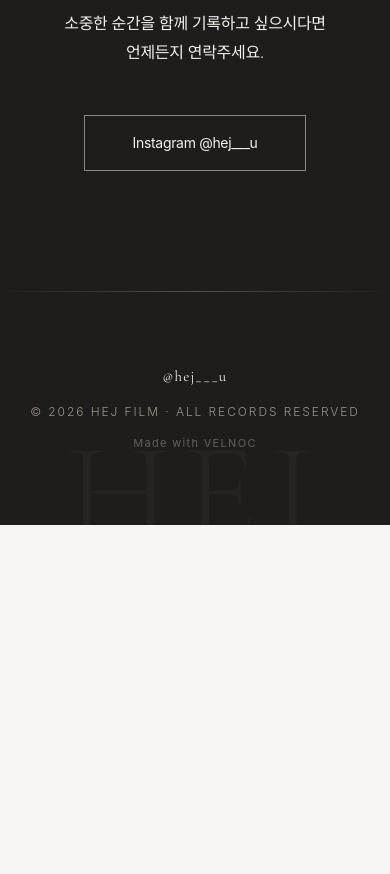
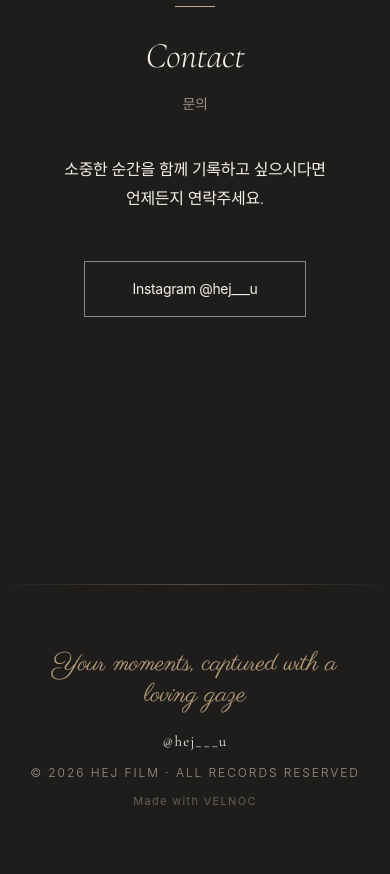
Before and after one commit to hungryangel/HEJ_film_page, an Astro site in the folder astro-site/: page / in a window 390 px wide. Shown: the part 7331-8205 px from the top of the page. Before the commit the page ends 7856 px from the top, so only its background shows below. Built offline with nearby package versions, Linux system fonts and the light colour scheme; Astro itself is replaced by a stand-in of ours; a web font is replaced by a local one.

Commit message:
design: unify header background color and center Contact section on mobile

```diff
--- a/astro-site/src/components/Footer.astro
+++ b/astro-site/src/components/Footer.astro
@@ -1,22 +1,23 @@
 ---
 /**
- * Footer — 인스타 핸들 + 카피라이트 + 제작 크레딧 (절제된 미니멀)
- *  · 배경에 옅은 "HEJ" 세리프 워터마크
- *  · 스크롤이 닿으면 콘텐츠가 페이드인 (.reveal — ui.ts의 IntersectionObserver 연동)
+ * Footer
+ *  · 필기체 영문 태그라인(브랜드 정체성)
+ *  · 인스타 핸들 + 카피라이트 + 제작 크레딧
+ *  · 데스크톱: 좌(시그니처) / 우(메타) 한 줄 배치 · 모바일: 중앙 세로 정렬
+ *  · 스크롤이 닿으면 페이드인 (.reveal — ui.ts IntersectionObserver 연동)
  */
-import { site } from '../data/site';
-import { contactLinks } from '../data/site';
+import { site, contactLinks } from '../data/site';
 ---
 
 <footer class="footer-dark w-full" style="background:var(--color-dark);">
-  <!-- 배경 워터마크 (장식, 스크린리더 무시) -->
-  <span class="footer-watermark font-serif" aria-hidden="true">{site.brand}</span>
+  <div class="reveal footer-inner container-1200">
+    <!-- 왼쪽: 필기체 시그니처 -->
+    <p class="footer-signature font-script" aria-hidden="true">
+      {site.signature}
+    </p>
 
-  <div
-    class="reveal container-1200 flex flex-col items-center justify-center text-center"
-    style="padding-top:72px; padding-bottom:72px; gap:14px; position:relative; z-index:1;"
-  >
-    <!-- 인스타 핸들 — 바로 연락처로 -->
+    <!-- 오른쪽: 핸들 · 카피라이트 · 크레딧 -->
+    <div class="footer-meta">
       <a
         href={contactLinks.instagram}
         target="_blank"
@@ -26,11 +27,8 @@ import { contactLinks } from '../data/site';
       >
         {contactLinks.instagramHandle}
       </a>
-
-    <p class="footer-copy" style="color:var(--color-on-dark-muted);">
-      {site.copyright}
-    </p>
-
+      <span class="footer-divider" aria-hidden="true"></span>
+      <p class="footer-copy">{site.copyright}</p>
       <a
         href="https://www.velnoc.com"
         target="_blank"
@@ -40,13 +38,12 @@ import { contactLinks } from '../data/site';
         Made with VELNOC
       </a>
     </div>
+  </div>
 </footer>
 
 <style>
-  /* 상단에 골드 헤어라인을 가운데로 갈수록 옅어지게 — 절제된 고급감 */
+  /* 상단 골드 헤어라인 (가운데로 갈수록 옅어짐) */
   .footer-dark {
-    position: relative;
-    overflow: hidden;
     border-top: 1px solid transparent;
     border-image: linear-gradient(
         to right,
@@ -57,37 +54,49 @@ import { contactLinks } from '../data/site';
       1;
   }
 
-  /* 배경 워터마크: 거의 안 보일 정도(약 3%)의 큰 세리프 "HEJ" */
-  .footer-watermark {
-    position: absolute;
-    left: 50%;
-    bottom: -0.28em;
-    transform: translateX(-50%);
-    font-size: clamp(140px, 26vw, 300px);
-    line-height: 1;
-    font-weight: 300;
-    letter-spacing: 0.08em;
-    color: #ffffff;
-    opacity: 0.03;
-    pointer-events: none;
-    white-space: nowrap;
-    user-select: none;
+  .footer-inner {
+    display: flex;
+    flex-direction: column;
+    align-items: center;
+    justify-content: center;
+    text-align: center;
+    gap: 18px;
+    padding-top: 64px;
+    padding-bottom: 64px;
   }
 
-  /* 인스타 핸들 */
+  /* 필기체 시그니처 */
+  .footer-signature {
+    font-size: clamp(26px, 3.4vw, 34px);
+    line-height: 1.2;
+    color: var(--color-accent);
+    /* 살짝 밝게 — 다크 배경에서 골드가 충분히 떠 보이도록 */
+    opacity: 0.92;
+  }
+
+  /* 오른쪽 메타 묶음 */
+  .footer-meta {
+    display: flex;
+    flex-direction: column;
+    align-items: center;
+    gap: 10px;
+  }
   .footer-handle {
     font-size: 15px;
     letter-spacing: 0.08em;
     color: var(--color-on-dark);
     transition: color 0.3s;
   }
-
+  /* 데스크톱 한 줄 배치에서만 보이는 점 구분자 */
+  .footer-divider {
+    display: none;
+  }
   .footer-copy {
     font-size: 12px;
     font-weight: 300;
     letter-spacing: 0.16em;
+    color: var(--color-on-dark-muted);
   }
-
   .footer-credit {
     font-size: 11px;
     letter-spacing: 0.12em;
@@ -105,4 +114,28 @@ import { contactLinks } from '../data/site';
       color: var(--color-accent);
     }
   }
+
+  /* ── 데스크톱: 좌(시그니처) / 우(메타) 한 줄 배치 ── */
+  @media (min-width: 768px) {
+    .footer-inner {
+      flex-direction: row;
+      justify-content: space-between;
+      text-align: left;
+      gap: 24px;
+    }
+    .footer-meta {
+      flex-direction: row;
+      align-items: center;
+      gap: 18px;
+    }
+    /* 메타 항목 사이 골드 점 구분자 */
+    .footer-divider {
+      display: inline-block;
+      width: 3px;
+      height: 3px;
+      border-radius: 50%;
+      background: var(--color-accent);
+      opacity: 0.5;
+    }
+  }
 </style>
--- a/astro-site/src/components/Header.astro
+++ b/astro-site/src/components/Header.astro
@@ -78,9 +78,7 @@ const { transparent = false } = Astro.props;
   /* ── solid 상태 : 짙은 차콜 배경 + 아이보리 글자 ── */
   #site-header.is-solid,
   #site-header.scrolled {
-    background: rgba(31, 29, 27, 0.92); /* --color-dark + 블러 */
-    -webkit-backdrop-filter: blur(12px);
-    backdrop-filter: blur(12px);
+    background: var(--color-dark); /* Contact·Footer와 동일한 불투명 차콜 */
     border-bottom: 1px solid rgba(255, 255, 255, 0.08);
   }
   #site-header.is-solid .hdr-brand,
--- a/astro-site/src/data/site.ts
+++ b/astro-site/src/data/site.ts
@@ -28,6 +28,8 @@ export const site = {
   photographer: 'hej.u',
   location: 'SEOUL',
   copyright: '© 2026 HEJ FILM · ALL RECORDS RESERVED',
+  /* 푸터 필기체 태그라인 — '사랑의 시선으로 담은 여러분의 시간' */
+  signature: 'Your moments, captured with a loving gaze',
 
   /* 링크 공유(카톡·인스타·SNS) 미리보기 전용 문구 — 브랜드 감성 멘트 */
   ogTitle: 'HEJ Film · 헤이필름',
--- a/astro-site/src/layouts/BaseLayout.astro
+++ b/astro-site/src/layouts/BaseLayout.astro
@@ -65,7 +65,7 @@ const ogImage = Astro.site
     <link rel="preconnect" href="https://fonts.googleapis.com" />
     <link rel="preconnect" href="https://fonts.gstatic.com" crossorigin />
     <link
-      href="https://fonts.googleapis.com/css2?family=Cormorant+Garamond:ital,wght@0,300;0,400;0,500;1,300;1,400&display=swap"
+      href="https://fonts.googleapis.com/css2?family=Cormorant+Garamond:ital,wght@0,300;0,400;0,500;1,300;1,400&family=Parisienne&display=swap"
       rel="stylesheet"
     />
     <link
--- a/astro-site/src/pages/index.astro
+++ b/astro-site/src/pages/index.astro
@@ -190,7 +190,7 @@ import {
 
   <!-- ─── Contact (다크 섹션) ─── -->
   <section id="contact" class="contact-dark" style="background:var(--color-dark);">
-    <div class="container-1200 text-center" style="padding-top:120px;padding-bottom:120px;">
+    <div class="contact-inner container-1200 text-center">
       <div class="reveal text-center">
         <div class="accent-rule" style="margin:0 auto 20px;"></div>
         <h2 class="font-serif italic" style="font-size:clamp(36px,5vw,48px);font-weight:300;color:var(--color-on-dark);">
@@ -227,6 +227,24 @@ import {
   .hero-section {
     height: 100vh; /* 폴백 */
     height: 100svh;
+  }
+
+  /* Contact 내부: 기본(데스크톱)은 상하 120px 패딩 */
+  .contact-inner {
+    padding-top: 120px;
+    padding-bottom: 120px;
+  }
+  /* 모바일: 콘텐츠를 사용자 기기 화면 높이(svh) 기준 세로 중앙에 배치.
+     마지막 섹션이라 짧아도 화면 한가운데에 오도록 한다. */
+  @media (max-width: 767px) {
+    .contact-inner {
+      min-height: 100svh;
+      display: flex;
+      flex-direction: column;
+      justify-content: center;
+      padding-top: 80px;
+      padding-bottom: 80px;
+    }
   }
 
   /* hover 반전 효과는 마우스가 있는 기기에서만 적용.
--- a/astro-site/src/styles/global.css
+++ b/astro-site/src/styles/global.css
@@ -9,6 +9,7 @@
   :root {
     --font-serif: 'Cormorant Garamond', Georgia, serif;
     --font-sans: 'Pretendard', -apple-system, BlinkMacSystemFont, sans-serif;
+    --font-script: 'Parisienne', cursive;
 
     --color-bg: #f7f6f3;
     --color-ink: #1a1a1a;
--- a/astro-site/tailwind.config.mjs
+++ b/astro-site/tailwind.config.mjs
@@ -15,6 +15,7 @@ export default {
       fontFamily: {
         serif: ['Cormorant Garamond', 'Georgia', 'serif'],
         sans: ['Pretendard', '-apple-system', 'BlinkMacSystemFont', 'sans-serif'],
+        script: ['Parisienne', 'cursive'],
       },
       keyframes: {
         fadeIn: {
```
Lines whose indentation alone changed are shown as unchanged.
